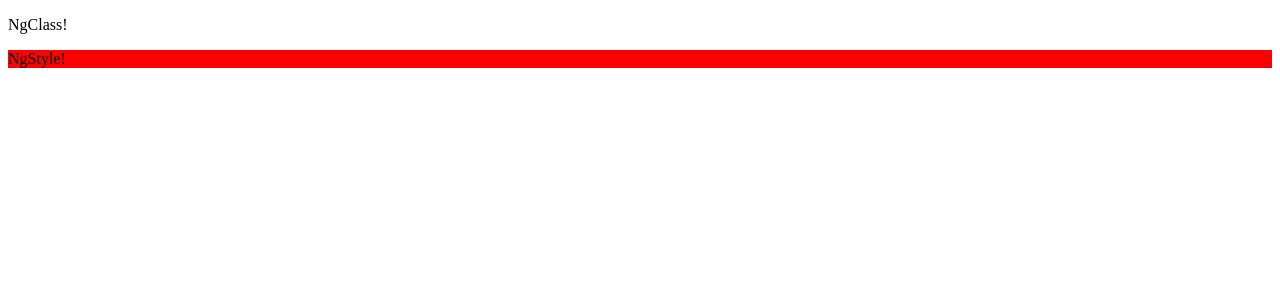
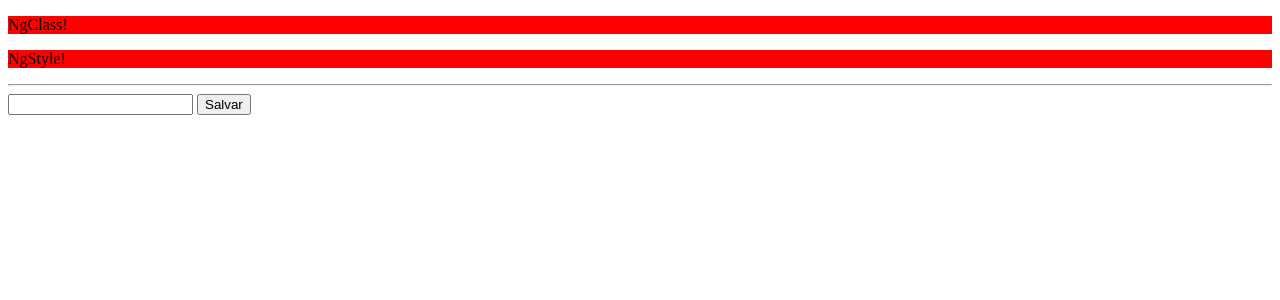
Before and after one commit to Rodrigoarendt/Angular, an Angular app: page / in a window 1280 px wide. Shown: the top 300 px of the page. Built offline with nearby package versions, Linux system fonts and the light colour scheme.

Commit message:
"Aula sobre ngModel"

```diff
--- a/src/app/diretivas-atributos/diretivas-atributos.component.html
+++ b/src/app/diretivas-atributos/diretivas-atributos.component.html
@@ -1,2 +1,12 @@
-<p [ngClass]="{'active': valor, 'disabled': !valor}">NgClass!</p>
-<p [ngStyle]="{'heigth': heigthPx, 'background': backgroundColor}">NgStyle!</p>
+<div *ngIf="nome != 'Rodrigo'">
+  <p [ngClass]="{'active': valor, 'disabled': !valor}">NgClass!</p>
+  <p [ngStyle]="{'heigth': heigthPx, 'background': backgroundColor}">NgStyle!</p>
+</div>
+
+
+<hr>
+
+<input [(ngModel)]="nome"> {{nome}}
+<button (click)="salvar()">Salvar</button>
+
+<li *ngFor="let item of list">{{item.nome}}</li>
--- a/src/app/diretivas-atributos/diretivas-atributos.component.ts
+++ b/src/app/diretivas-atributos/diretivas-atributos.component.ts
@@ -10,24 +10,18 @@ export class DiretivasAtributosComponent implements OnInit {
   public valor: boolean = true;
   public heigthPx: string = "20px";
   public backgroundColor: string = 'red';
+  public nome: string = "";
+  public list: Array<{nome:string}> = [];
+
   constructor() { }
 
   ngOnInit(): void {
 
-    setInterval( ()=> {
-      if(this.valor){
-        this.valor = false;
-      }else{
-        this.valor = true;
-      }
+  }
 
-      if (this.heigthPx == "20px") {
-        this.heigthPx = "50px";
-      } else {
-        this.heigthPx = "20px";
-      }
-    },2000);
-
+  public salvar(){
+    this.list.push({nome: this.nome});
+    this.nome = "";
   }
 
 }
```
